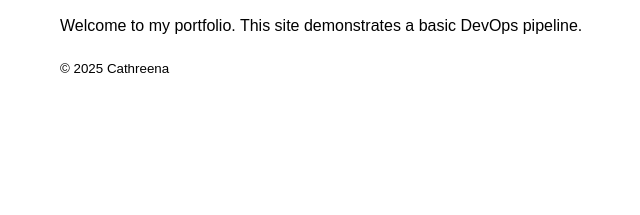
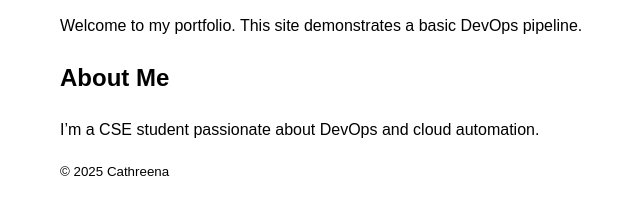
Before and after one commit to cathreena/DEVOPS-IA3, a plain HTML site: page index.html in a window 1280 px wide. Shown: the part 177-392 px from the top of the page, without its empty margins (180-820 px from the left). Drawn offline with Linux system fonts and the light colour scheme.

Commit message:
Added About section

```diff
--- a/index.html
+++ b/index.html
@@ -10,6 +10,10 @@
   <header><h1>Hello, I'm Cathreena</h1></header>
   <section>
     <p>Welcome to my portfolio. This site demonstrates a basic DevOps pipeline.</p>
+    <section id="about">
+  <h2>About Me</h2>
+  <p>I’m a CSE student passionate about DevOps and cloud automation.</p>
+</section>
   </section>
   <footer><small>© 2025 Cathreena</small></footer>
 </body>
```
